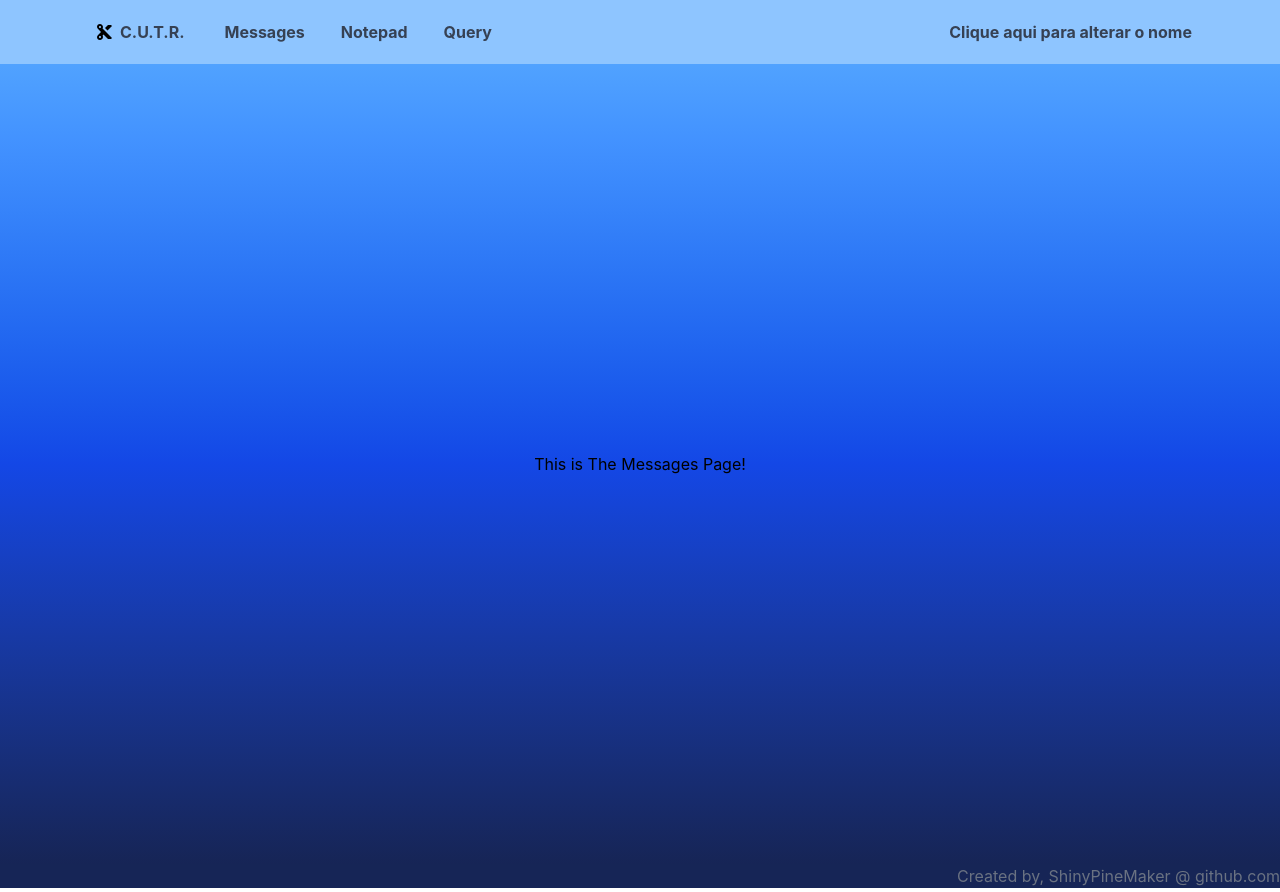
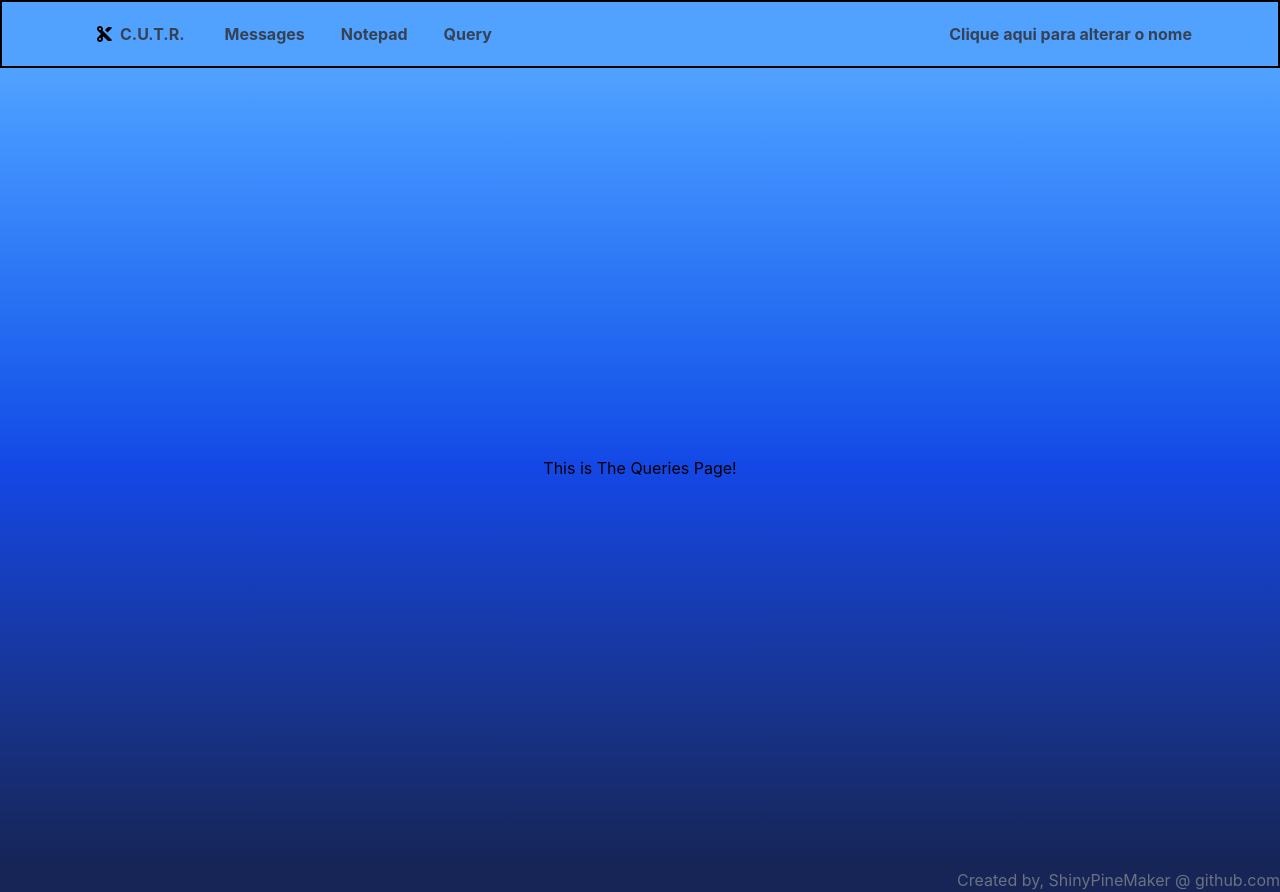
Before and after one commit to ShinyPineMaker/Chat-Utility-Tool-R, a React (Vite) app: page /Queries in a window 1280 px wide. Built offline with nearby package versions, Linux system fonts and the light colour scheme.

Commit message:
minor changes to navbar and queries to keep them in live visually, updated login to use a submit form instead of just a button

```diff
--- a/src/Pages/Components/Navbar.tsx
+++ b/src/Pages/Components/Navbar.tsx
@@ -15,7 +15,7 @@ export default function Navbar () {
 
     return (
         <div>
-            <nav className="bg-blue-300">
+            <nav className="bg-blue-400 border-2">
             <div className="max-w-6xl mx-auto px-4">
                 <div className="flex justify-between">
 
--- a/src/Pages/Login.tsx
+++ b/src/Pages/Login.tsx
@@ -18,17 +18,19 @@ export default function Login() {
     return (
         <div className="min-h-screen flex items-center justify-center            bg-linear-to-t from-blue-950 via-blue-700 to-blue-400">
 
+            <form onSubmit={saveName}>
                 <div>
                     <div  className="font-bold text-white">
                         <input className="border rounded-3xl px-4 py-2" type="text" placeholder="Insert your username: " value={name} onChange={(e) => setName(e.target.value)}></input>
                         <Link to={"/Messages"}>
-                        <button className="px-4 py-2 m-4 border rounded-3xl" onClick={saveName}>
+                            <button className="px-4 py-2 m-4 border rounded-3xl" onClick={saveName} type="submit">
                                 Save
                             </button>
                         </Link>
                     </div>
+                </div>
+            </form>
 
-            </div>
 
         </div>
     )
--- a/src/Pages/Queries.tsx
+++ b/src/Pages/Queries.tsx
@@ -9,7 +9,7 @@ function Queries() {
             {Header()}
             <div className="min-h-screen flex items-center justify-center            bg-linear-to-t from-blue-950 via-blue-700 to-blue-400">
                 <h1>
-                    This is The Messages Page!
+                    This is The Queries Page!
                 </h1>
             </div>
 
```
Lines whose indentation alone changed are shown as unchanged.
